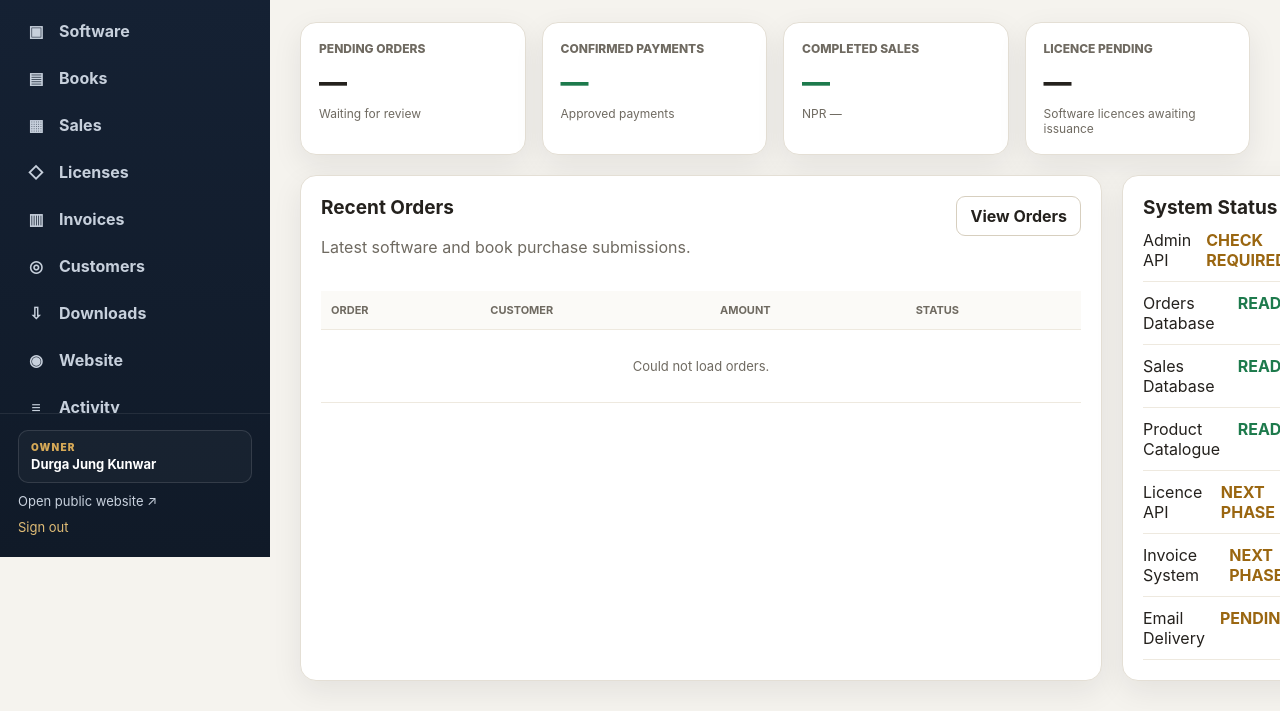
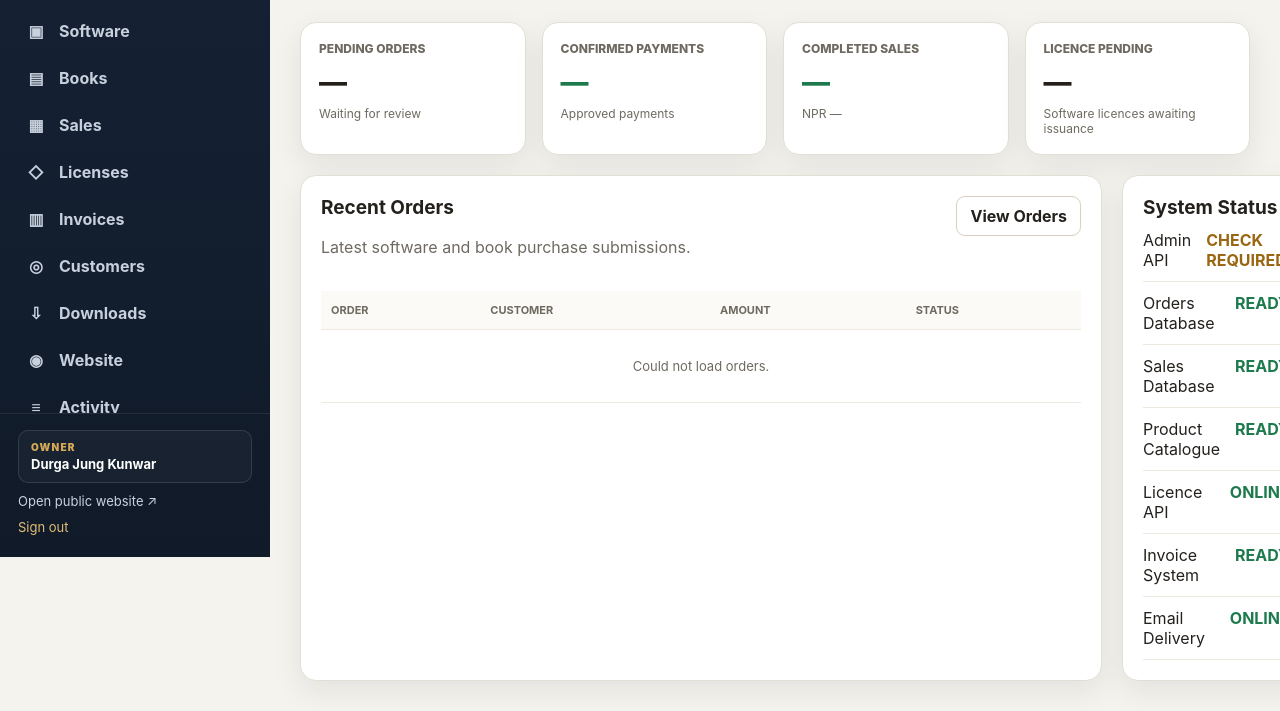
Before and after one commit to DurgaJung/durgajung-website, a website: page admin/index.html in a window 1280 px wide. Shown: the part 243-954 px from the top of the page. Drawn offline with Linux system fonts and the light colour scheme; no server answers.

Commit message:
Update Admin Control Center system status labels

```diff
--- a/admin/index.html
+++ b/admin/index.html
@@ -621,8 +621,8 @@
     Licence API
   </span>
 
-                <strong class="status-warn">
-                  NEXT PHASE
+  <strong class="status-ok">
+    ONLINE
   </strong>
 
 </div>
@@ -634,11 +634,12 @@
     Invoice System
   </span>
 
-                <strong class="status-warn">
-                  NEXT PHASE
-                </strong>
-
-              </div>
+  <strong class="status-ok">
+    READY
+  </strong>
+
+</div>
+
 
 
               <div class="module-row">
@@ -647,8 +648,8 @@
     Email Delivery
   </span>
 
-                <strong class="status-warn">
-                  PENDING
+  <strong class="status-ok">
+    ONLINE
   </strong>
 
 </div>
```
Lines whose indentation alone changed are shown as unchanged.
